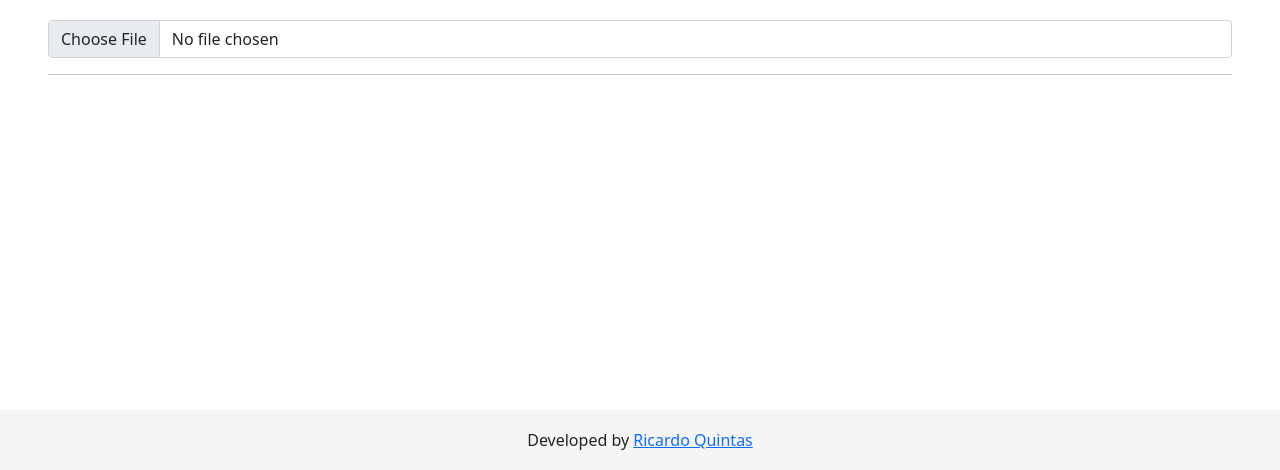
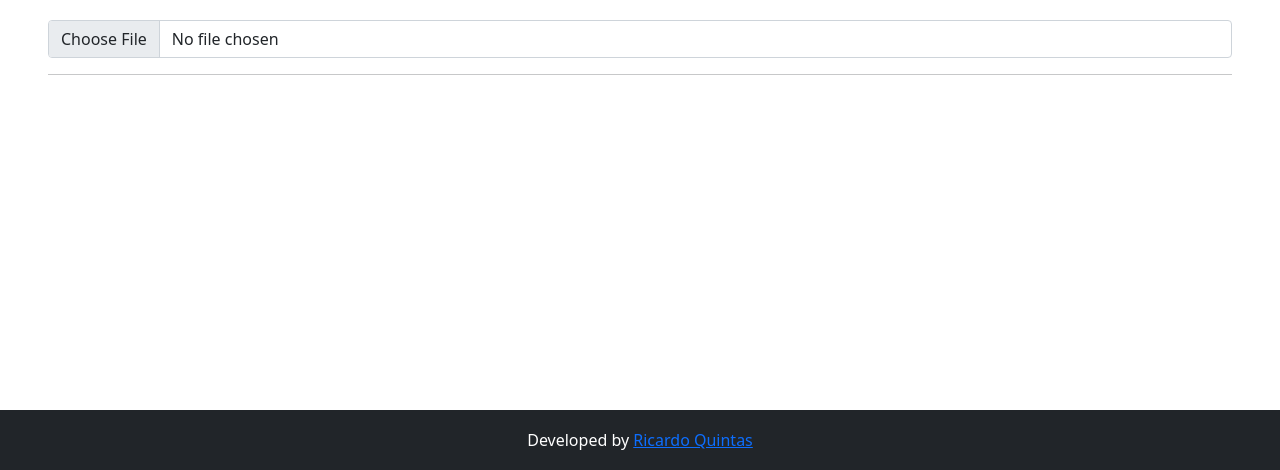
Before and after one commit to rdquintas/BAGeLRadioReport, a plain HTML site: page index.html in a window 1280 px wide. Shown: the part 330-800 px from the top of the page. Drawn offline with nearby package versions, Linux system fonts and the light colour scheme.

Commit message:
footer css

```diff
--- a/index.html
+++ b/index.html
@@ -141,8 +141,8 @@
             </div>
         </div>
     </div>
-    <footer class="zrq-footer footer text-center">
-        <div class="container">
+    <footer class="zrq-footer footer text-center bg-dark">
+        <div class="container text-white">
             <p>Developed by <a href="http://www.ricardoquintas.com/" target="_blank">Ricardo Quintas</a></p>
         </div>
     </footer>
```
Also changed, not shown: reports.html (+12 -3 lines).
